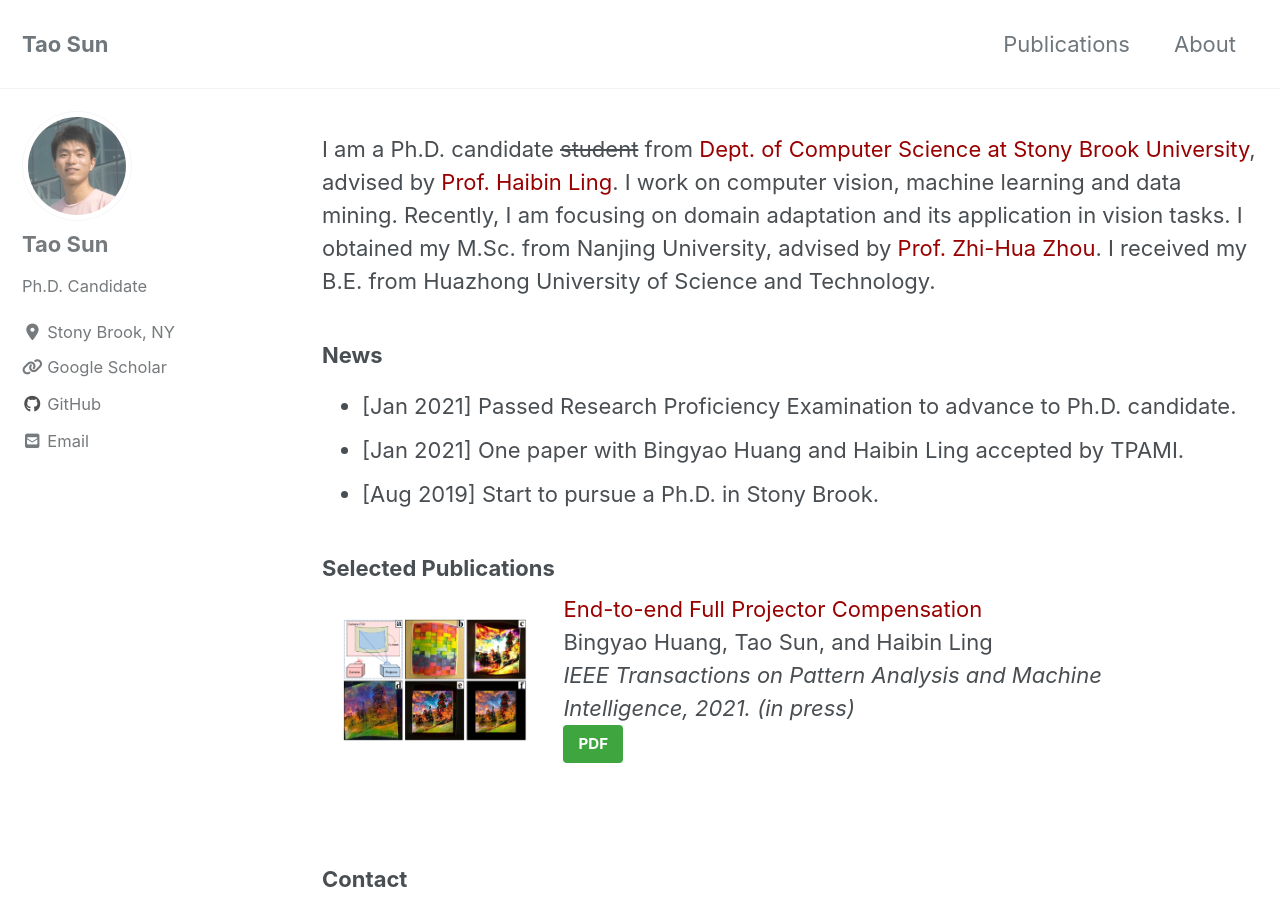
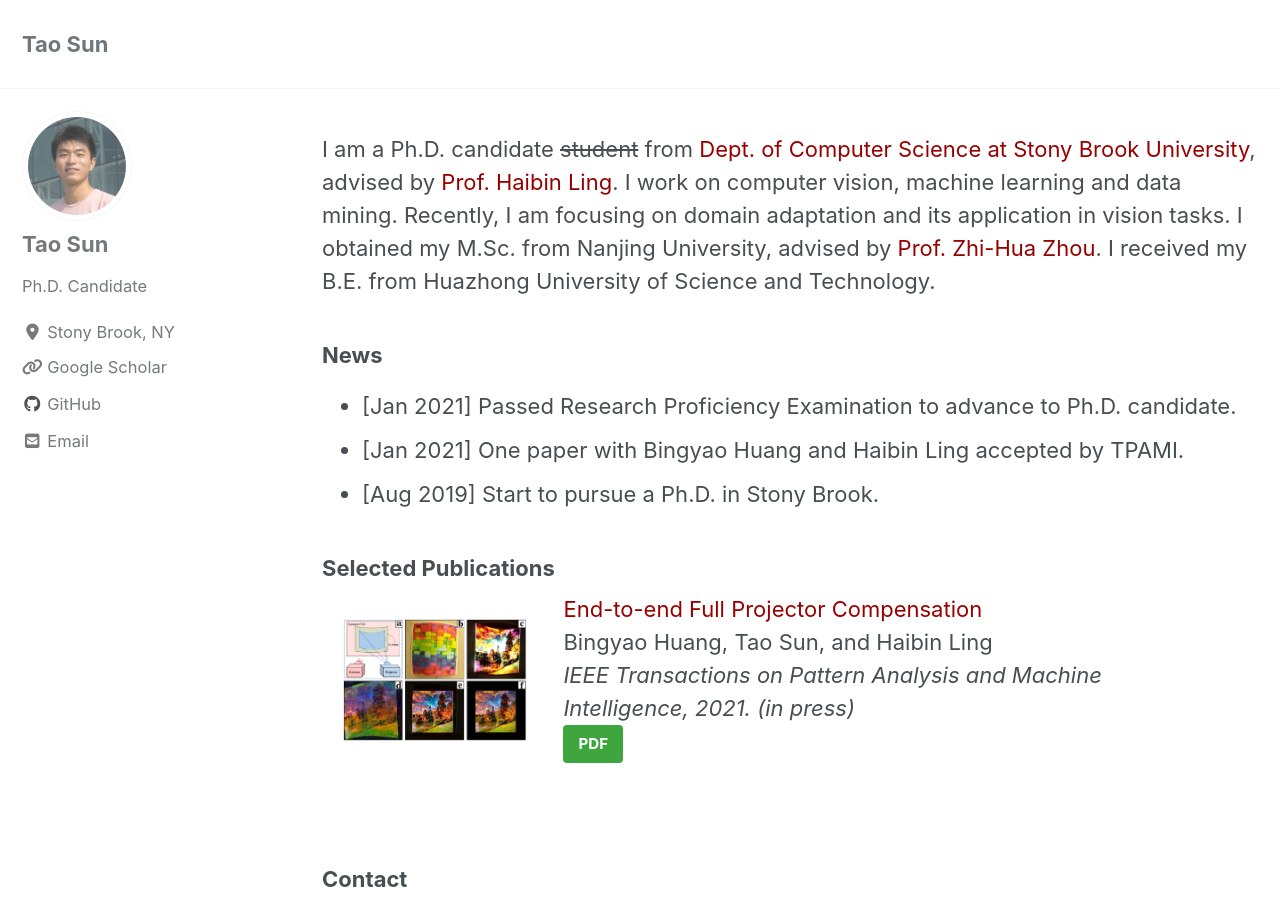
Before and after one commit to tsun/tsun.github.io, a Jekyll site: the page built from _pages/home.md, in a window 1280 px wide and 900 px high. Built offline with Jekyll 4.4.1, drawn with Linux system fonts in a browser that asks for light colours; cached includes are drawn as plain includes; nearby versions of some CDN libraries.

Commit message:
update navigator

```diff
--- a/_data/navigation.yml
+++ b/_data/navigation.yml
@@ -1,6 +1,2 @@
 # main links
 main:
-  - title: "Publications"
-    url: /publications/
-  - title: "About"
-    url: /about/
```
Also changed, not shown: _pages/about.md (deleted, +0 -9 lines).
